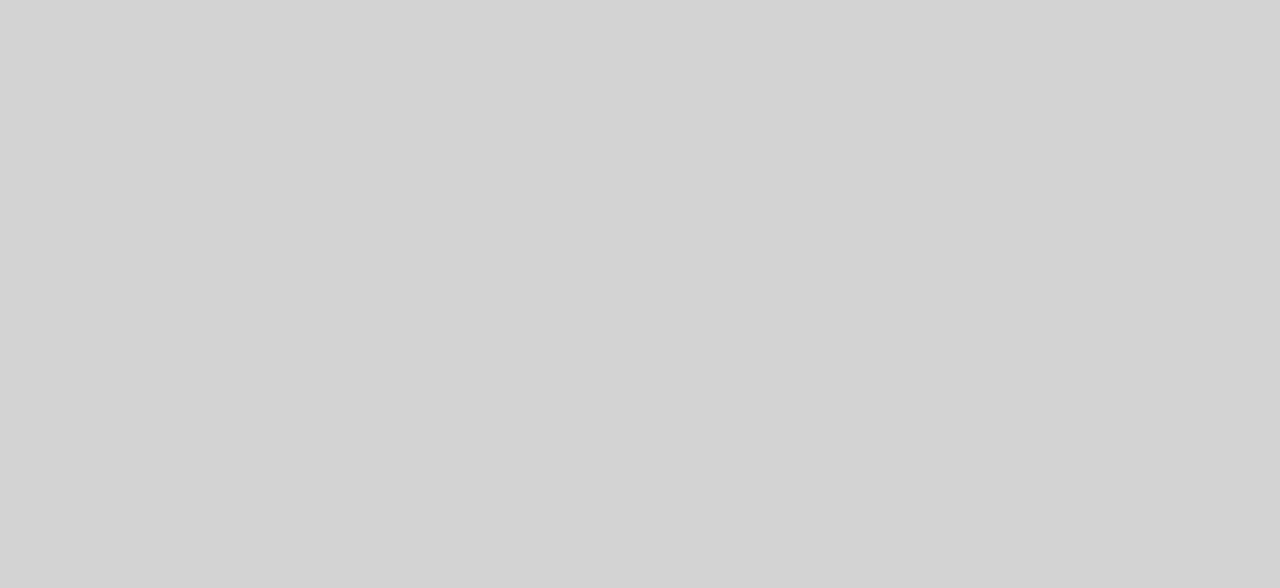
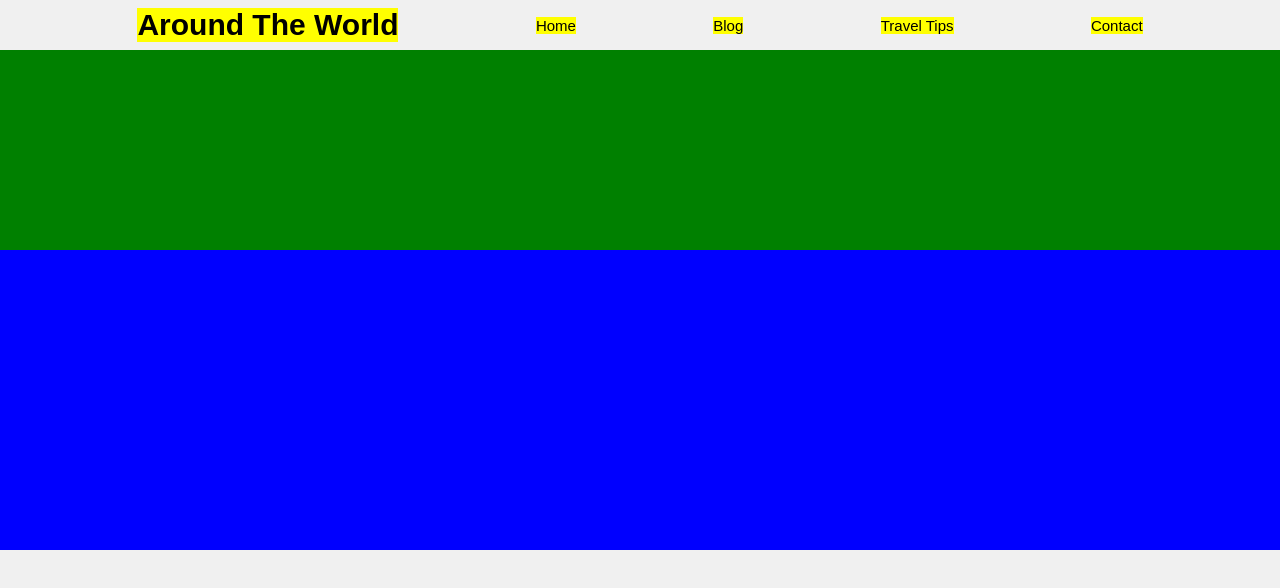
Before and after one commit to sandy112-gh/project-three, a React (Vite) app: page / in a window 1280 px wide. Shown: the top 588 px of the page. Built offline with nearby package versions, Linux system fonts and the light colour scheme.

Commit message:
add basic color section

```diff
--- a/src/App.css
+++ b/src/App.css
@@ -1,7 +1,7 @@
 body {
   margin: 0;
   box-sizing: border-box;
-  background-color: lightgray;
+  background-color: #f0f0f0;
 }
 
 nav {
@@ -9,14 +9,29 @@ nav {
   flex-direction: row;
   justify-content: space-evenly;
   align-items: center;
+  height: 50px;
+}
+
+.navLogoTitle {
+  font-size: 30px;
+  color: black;
+  font-family: sans-serif;
+  font-weight: bold;
 }
 
 nav div {
   font-size: 15px;
-  margin: 50px;
-  padding: 15px;
-  background-color: #ffffff;
-  color: red;
-  font-family: 'Gill Sans', 'Gill Sans MT', Calibri, 'Trebuchet MS', sans-serif;
-  font-weight: bold;
+  background-color: yellow;
+  color: black;
+  font-family: sans-serif;
 }
+
+.articleSectionStyle {
+  height: 200px;
+  background-color: green;
+}
+
+.highlightSectionStyle {
+  height: 300px;
+  background-color: blue;
+}
--- a/src/components/ArticleSection.jsx
+++ b/src/components/ArticleSection.jsx
@@ -1,5 +1,5 @@
 const ArticleSection = () => {
-  return <div></div>
+  return <div class="articleSectionStyle"></div>
 }
 
 export default ArticleSection
--- a/src/components/HighlightSection.jsx
+++ b/src/components/HighlightSection.jsx
@@ -1,5 +1,5 @@
 const HighlightSection = () => {
-  return <div></div>
+  return <div class="highlightSectionStyle"></div>
 }
 
 export default HighlightSection
--- a/src/components/Navigation.jsx
+++ b/src/components/Navigation.jsx
@@ -1,11 +1,13 @@
 const Navigation = () => {
-  return
-  ;<nav>
-    <div>Home</div>
-    <div>Blog</div>
-    <div>Travel Tips</div>
-    <div>Contact</div>
-  </nav>
+  return (
+    <nav>
+      <div class="navLogoTitle">Around The World</div>
+      <div>Home</div>
+      <div>Blog</div>
+      <div>Travel Tips</div>
+      <div>Contact</div>
+    </nav>
+  )
 }
 
 export default Navigation
```
